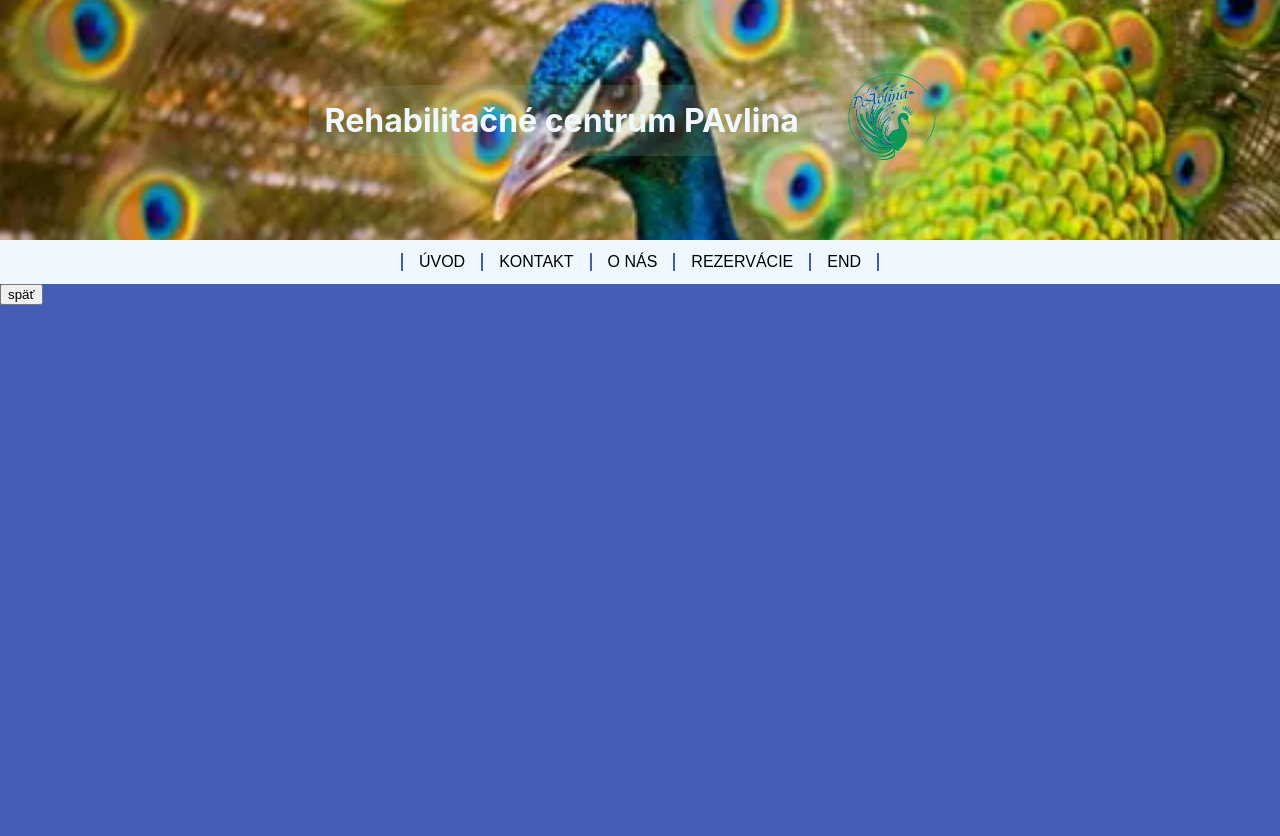
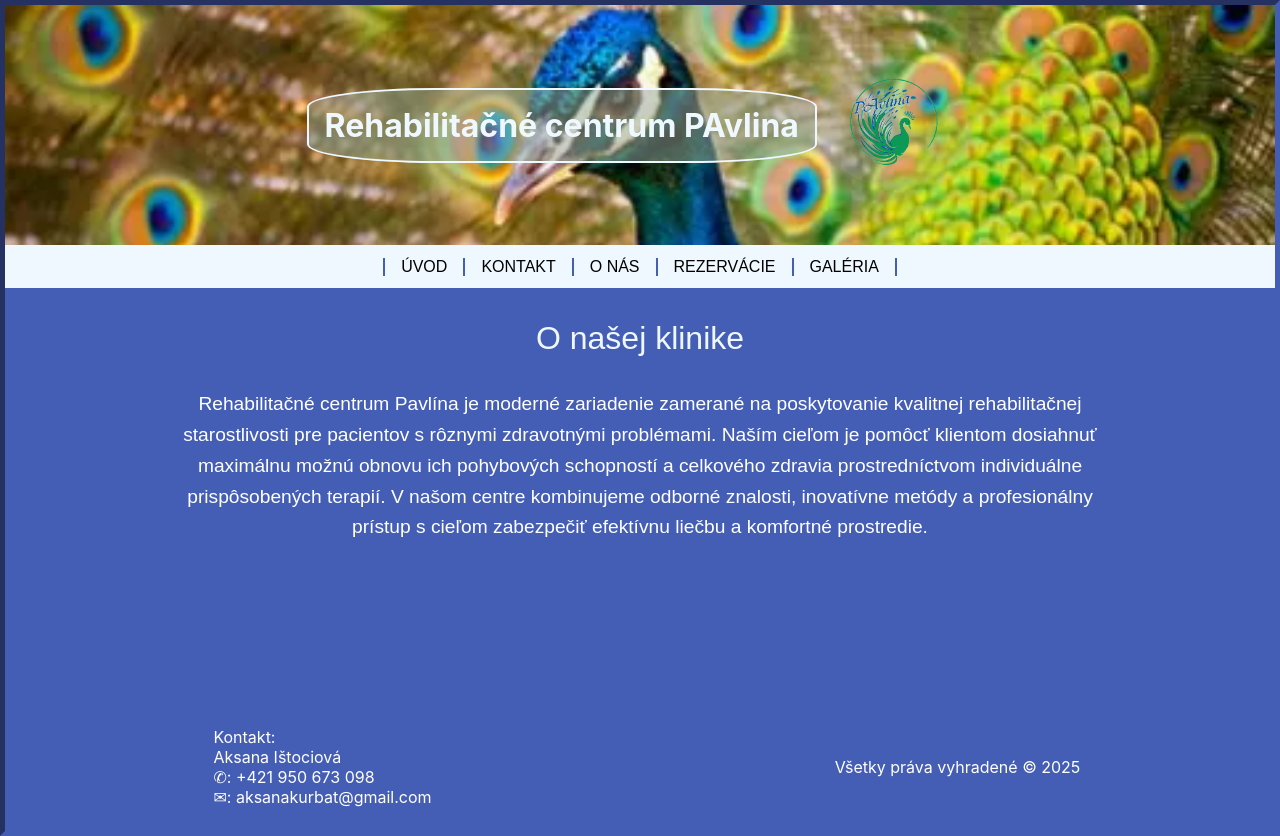
Before and after one commit to AweFilko/PAvlina_DDS_stranka, a plain HTML site: page pavlina.html in a window 1280 px wide. Before the commit the page ends 800 px from the top, so only its background shows below. Drawn offline with Linux system fonts and the light colour scheme.

Commit message:
add pavlina pages + changes to footer

```diff
--- a/pavlina.css
+++ b/pavlina.css
@@ -4,6 +4,10 @@ body {
     padding: 0;
     height:auto;
     background-color: #455EB5;
+    border:5px inset #455EB5;
+    justify-content: center;
+    align-items: center;
+    text-align: center;
 }
 header {
     align-items: center;
@@ -18,8 +22,9 @@ header h1 {
     text-align: right;
     font-family: "Inter UI","SF Pro Display",-apple-system,BlinkMacSystemFont,"Segoe UI",Roboto,Oxygen,Ubuntu,Cantarell,"Open Sans","Helvetica Neue",sans-serif;
     color:aliceblue;
-    background-color: rgba(150, 168, 153, 0.2);
+    background-color: rgba(150, 168, 153, 0.5);
     border-radius: 25%;
+    border: 2px solid aliceblue;
     padding: 1rem;
 }
 .h_left {
@@ -65,3 +70,39 @@ header h1 {
     background-color: rgba(26, 228, 63, 0.4);
     cursor: pointer;
 }
+.main_footer {
+    display: flex;
+    flex-direction: row;
+    position:relative;
+    width: 100%;
+    height: 4rem;
+    background-color: #455EB5;
+    height:auto;
+}
+.mf_left, .mf_right {
+    display:flex;
+    flex:1;
+    font-family: "Inter UI","SF Pro Display",-apple-system,BlinkMacSystemFont,"Segoe UI",Roboto,Oxygen,Ubuntu,Cantarell,"Open Sans","Helvetica Neue",sans-serif;
+    text-align: left;
+    align-items: center;
+    justify-content: center;
+    height:auto;
+    padding:1.5rem;
+    color:#FFFFFF;
+}
+.main_paragraf {
+    color:#FFFFFF;
+    padding-left:10rem;
+    padding-right:10rem;
+    padding-bottom:10rem;
+    padding-top: 2rem;
+    font-size: larger;
+    line-height: 1.6;
+}
+
+.main_paragraf_header {
+    color:aliceblue;
+    padding-top: 2rem;
+    font-size: 2rem;
+
+}
--- a/pavlina.html
+++ b/pavlina.html
@@ -1,12 +1,6 @@
 <!DOCTYPE html>
 <html lang="sk"> <!-- Ensures accessibility with a defined language -->
 <head>
-    <meta charset="UTF-8"> <!-- Character encoding for all browsers -->
-    <meta name="viewport" content="width=device-width, initial-scale=1.0"> <!-- Responsive design -->
-    <meta name="description" content="Ambulancia PAvlina"> <!-- SEO meta tag -->
-    <meta name="author" content="Filip Brutovský"> <!-- SEO meta tag -->
-    <meta name="keywords" content="ambulancia, PAvlina, Aksana Ištociová, Kežmarok"> <!-- SEO meta tag -->
-    <meta name="robots" content="index, follow"> <!-- Tells search engines to index the page -->
     <title>Ambulancia PAvlina</title> <!-- Page title for browser tab -->
     <link rel="stylesheet" href="pavlina.css"> <!-- Link to external CSS -->
     <link rel="icon" href="Galery/filo.png" type="image/webp"> <!-- Favicon -->
@@ -24,14 +18,29 @@
     </header>
     <div class="menu">
         <div class= "menu_item" > ÚVOD </div>
-        <div class= "menu_item" > KONTAKT </div>
-        <div class= "menu_item" > O NÁS </div>
-        <div class= "menu_item" > REZERVÁCIE </div>
-        <div class= "menu_item_end"> END </div>
+        <div class= "menu_item" onclick="location.href='Pavlina_kontakt.html'"> KONTAKT </div>
+        <div class= "menu_item" onclick="location.href='Pavlina_o_nas.html'"> O NÁS </div>
+        <div class= "menu_item" onclick="location.href='Pavlina_rezervacie.html'"> REZERVÁCIE </div> <!--onclick="location.href='main.html'"-->
+        <div class= "menu_item_end" onclick="location.href='Pavlina_galeria.html'"> GALÉRIA </div>
+    </div>
+    <div class="main_paragraf_header">O našej klinike</div>
+    <div class="main_paragraf">
+        Rehabilitačné centrum Pavlína je moderné zariadenie zamerané na poskytovanie kvalitnej rehabilitačnej starostlivosti pre pacientov s rôznymi zdravotnými problémami. Naším cieľom je pomôcť klientom dosiahnuť maximálnu možnú obnovu ich pohybových schopností a celkového zdravia prostredníctvom individuálne prispôsobených terapií.
+
+V našom centre kombinujeme odborné znalosti, inovatívne metódy a profesionálny prístup s cieľom zabezpečiť efektívnu liečbu a komfortné prostredie.
     </div>
 
-<button onclick="location.href='main.html'">
-späť
-</button>
+<footer class="main_footer">
+    <div class="mf_left">
+        Kontakt:<br>
+        Aksana Ištociová<br>
+        ✆: +421 950 673 098<br>
+        ✉: aksanakurbat@gmail.com
+    </div>
+
+    <div class="mf_right">
+        Všetky práva vyhradené &copy; 2025
+    </div>
+</footer>
 </body>
 </html>
```
Also changed, not shown: Pavlina_galeria.html (added, +40 -0 lines), Pavlina_kontakt.html (added, +40 -0 lines), Pavlina_o_nas.html (added, +40 -0 lines), Pavlina_rezervacie.html (added, +40 -0 lines), main.html (+3 -3 lines).
